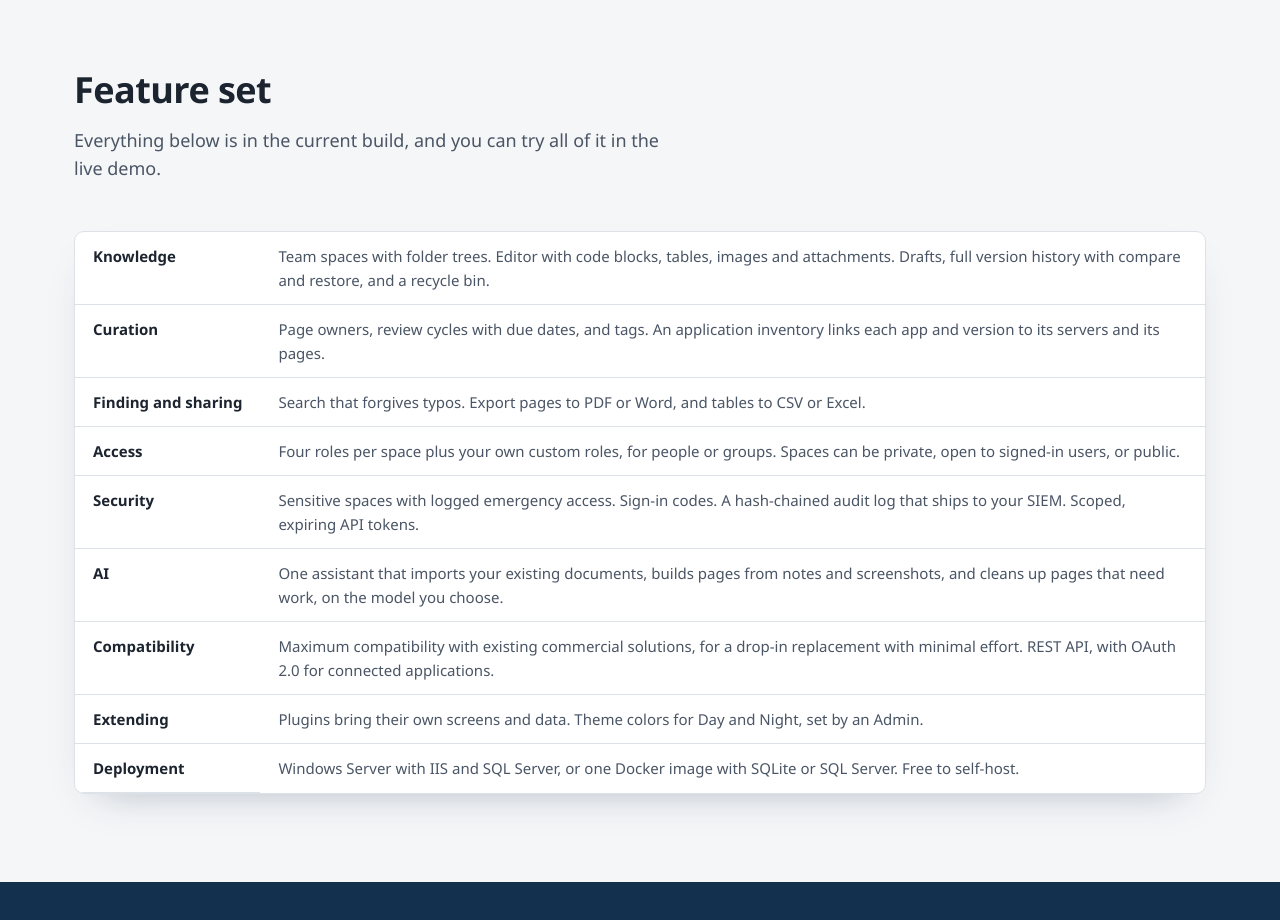
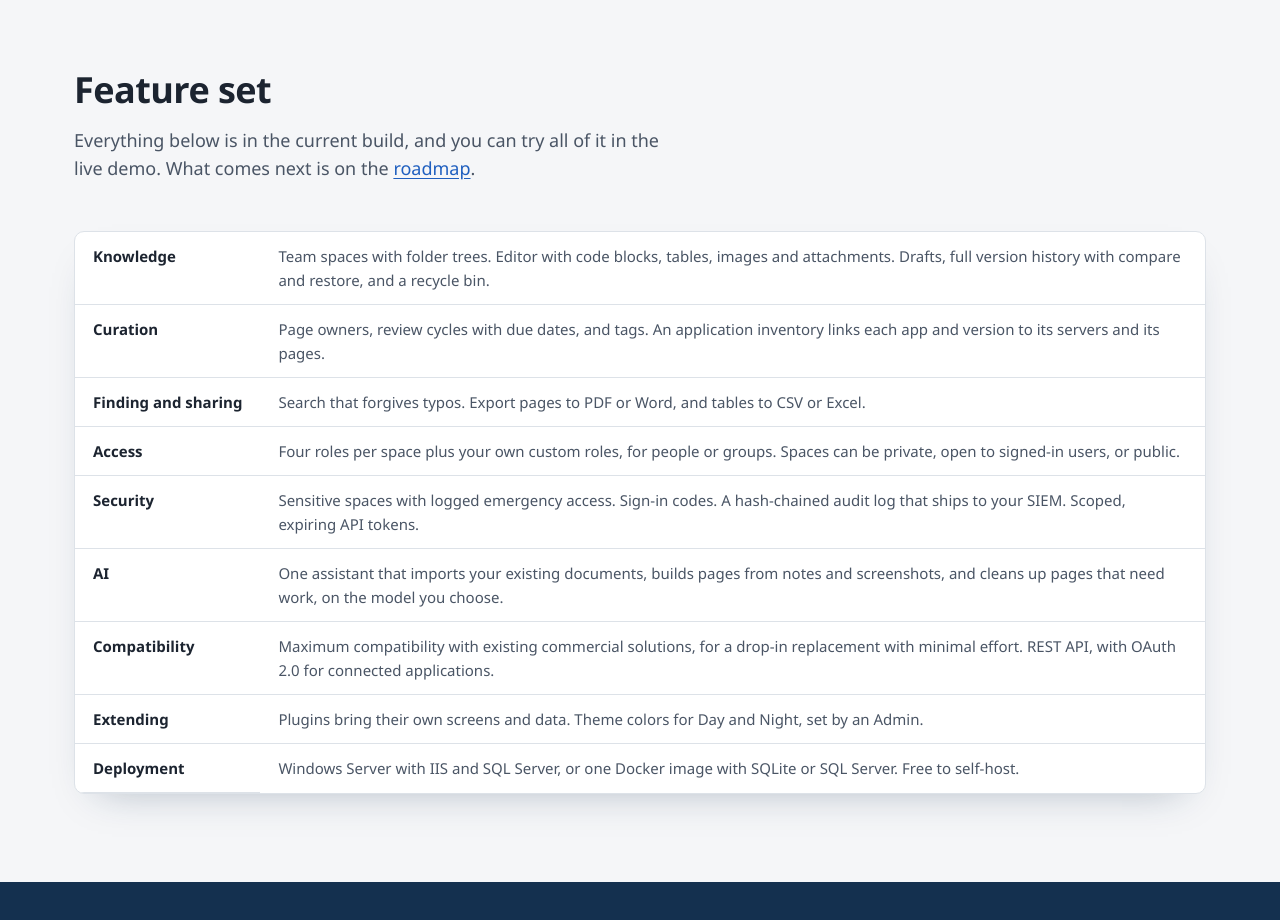
Before and after one commit to synssins/aeriekb-site, an Astro site: page / in a window 1280 px wide. Shown: the part 3980-4900 px from the top of the page. Built offline with nearby package versions, Linux system fonts and the light colour scheme; Astro itself is replaced by a stand-in of ours.

Commit message:
Site: link the roadmap on GitHub
Co-Authored-By: Claude Fable 5.2 <noreply@anthropic.com>

```diff
--- a/src/pages/index.astro
+++ b/src/pages/index.astro
@@ -112,7 +112,7 @@ import Showcase from "../components/Showcase.astro";
 <section class="sec" id="features" aria-labelledby="features-h">
   <div class="wrap">
     <h2 id="features-h">Feature set</h2>
-    <p class="lede">Everything below is in the current build, and you can try all of it in the live demo.</p>
+    <p class="lede">Everything below is in the current build, and you can try all of it in the live demo. What comes next is on the <a href="https://github.com/synssins/aerie/blob/main/ROADMAP.md">roadmap</a>.</p>
     <div class="panel feat">
       <table class="roles">
         <tr><th scope="row">Knowledge</th><td>Team spaces with folder trees. Editor with code blocks, tables, images and attachments. Drafts, full version history with compare and restore, and a recycle bin.</td></tr>
```
